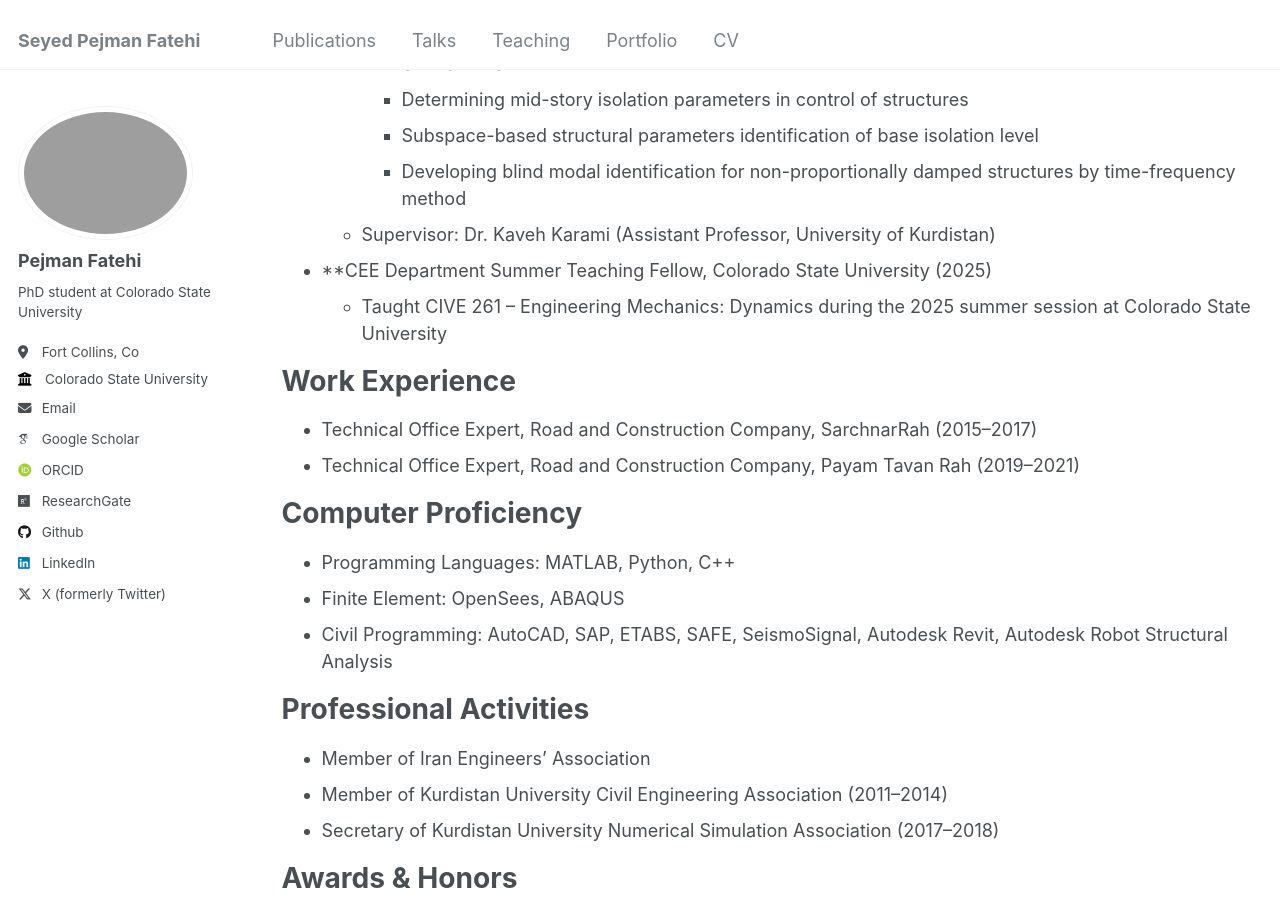
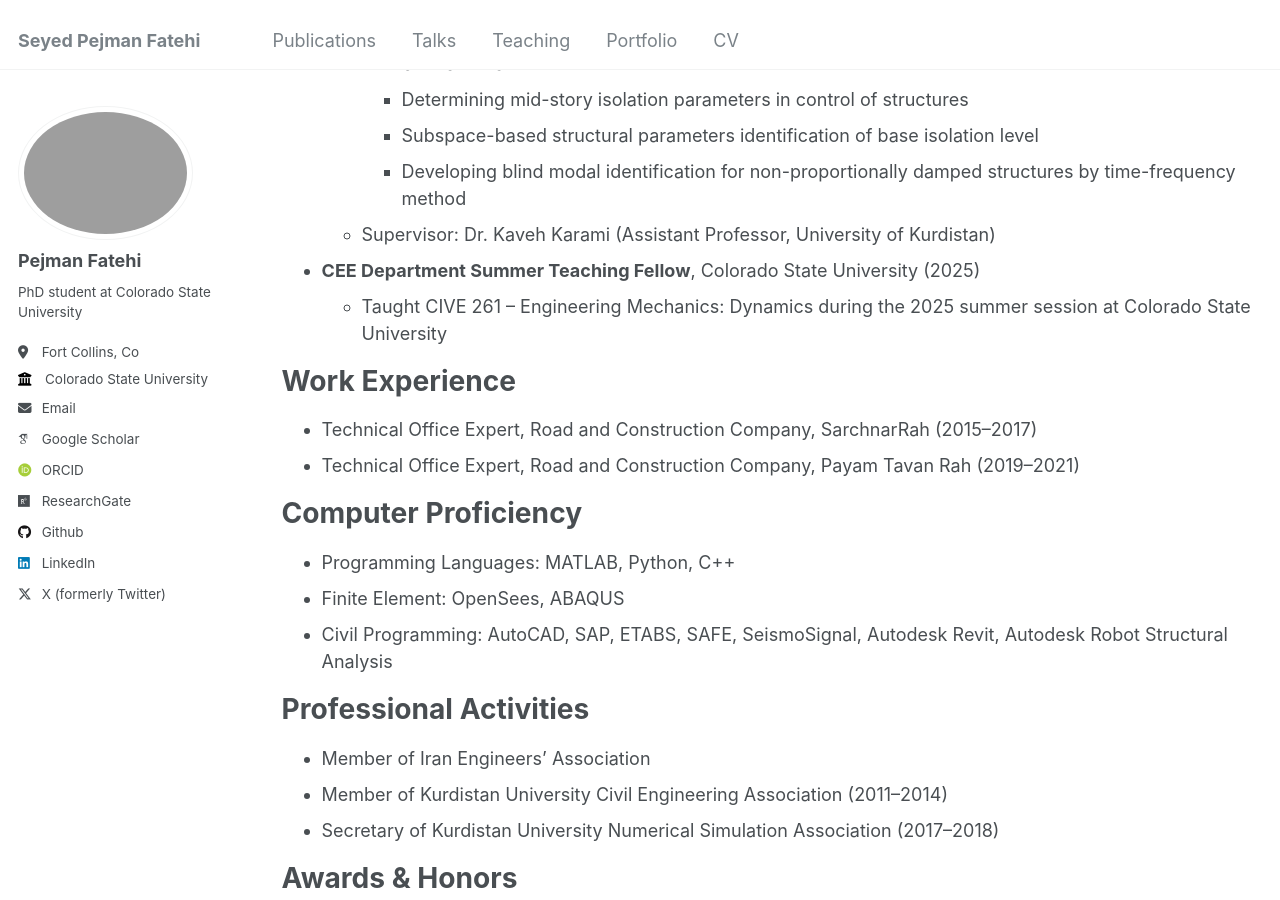
Before and after one commit to pejmanff/pejmanff.github.io, a Jekyll site: the page built from _pages/cv.md, in a window 1280 px wide and 900 px high, scrolled down 866 px. Built offline with Jekyll 4.4.1, drawn with Linux system fonts in a browser that asks for light colours; some web fonts are replaced.

```diff
--- a/_pages/cv.md
+++ b/_pages/cv.md
@@ -38,7 +38,7 @@ Teaching and Research Experience
     * Developing blind modal identification for non-proportionally damped structures by time-frequency method
   * Supervisor: Dr. Kaveh Karami (Assistant Professor, University of Kurdistan)
 
-* **CEE Department Summer Teaching Fellow, Colorado State University (2025)
+* **CEE Department Summer Teaching Fellow**, Colorado State University (2025)
   * Taught CIVE 261 – Engineering Mechanics: Dynamics during the 2025 summer session at Colorado State University
 
 Work Experience
```
